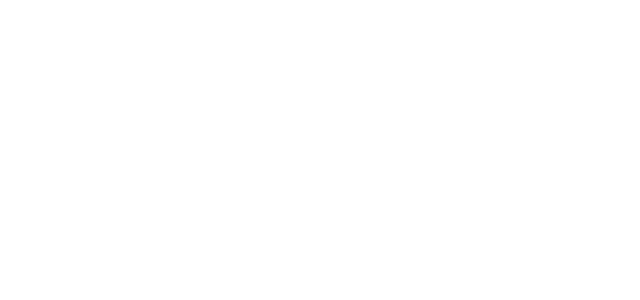
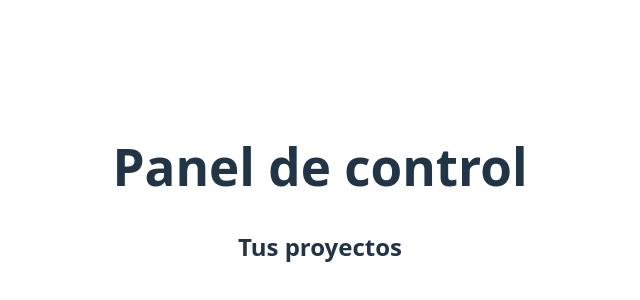
Before and after one commit to kicconsu/SQLExam, a React (Vite) app in the folder front/: page /homeprofessor in a window 1280 px wide. Before the commit this address had no page. Shown: the part 206-506 px from the top of the page, without its empty margins (320-960 px from the left). Built offline with nearby package versions, Linux system fonts and the light colour scheme.

Commit message:
Professor homepage
in process

```diff
--- a/front/src/main.jsx
+++ b/front/src/main.jsx
@@ -4,6 +4,7 @@
 import App from './pages/App.jsx'
 import StudentLogin from './pages/StudentLogin.jsx'
 import ProfessorLogin from './pages/ProfessorLogin.jsx'
+import HomePageprofessor from './pages/HomePageProfessor.jsx'
 import { BrowserRouter, Routes, Route} from 'react-router-dom'
 
 createRoot(document.getElementById('root')).render(
@@ -13,6 +14,7 @@
         <Route index element={<App />} />
         <Route path="studentlogin" element={ <StudentLogin /> } />
         <Route path = "professorlogin" element ={ <ProfessorLogin />} />
+        <Route path = "homeprofessor" element ={ <HomePageprofessor />} />
 
       </Routes>
     </BrowserRouter>
--- /dev/null
+++ b/front/src/pages/HomePageProfessor.jsx
@@ -0,0 +1,25 @@
+import { useEffect, useState } from 'react'
+import '../CSS/HomePageprofessor.css'
+import  GetBack from '../components/getback.jsx'
+import ButtonRedirect from '../components/buttonredirect.jsx'
+export default function HomePageprofessor() {
+
+  return (
+    <>
+    <head>
+      <title> Home </title>
+    </head>
+    <body>
+      <h1 class="main-title">
+        Panel de control
+      </h1>
+      <h2>
+        Tus proyectos
+      </h2>
+
+
+
+    </body>
+    </>
+  )
+}
--- a/front/src/pages/ProfessorLogin.jsx
+++ b/front/src/pages/ProfessorLogin.jsx
@@ -1,7 +1,7 @@
 import { useEffect, useState } from 'react'
 import '../CSS/ProfessorLogin.css'
 import  GetBack from '../components/getback.jsx'
-
+import ButtonRedirect from '../components/buttonredirect.jsx'
 export default function ProfessorLogin() {
 
   return (
@@ -26,7 +26,7 @@
         <label for="password">Password:</label>
         <input type="password" id="password" name="password" required />
         <br />
-        <button type="Login" class="login-button">Login</button>
+        <ButtonRedirect to = "/homeprofessor" label ="loginProfessor" className = 'login-button'/>
       </form>
      <p2 class="ProfessorLogin-paragraph2">
         Lorem ipsum dolor sit amet, consectetur adipiscing elit.
```
Also changed, not shown: front/src/CSS/HomePageProfessor.css (added).
